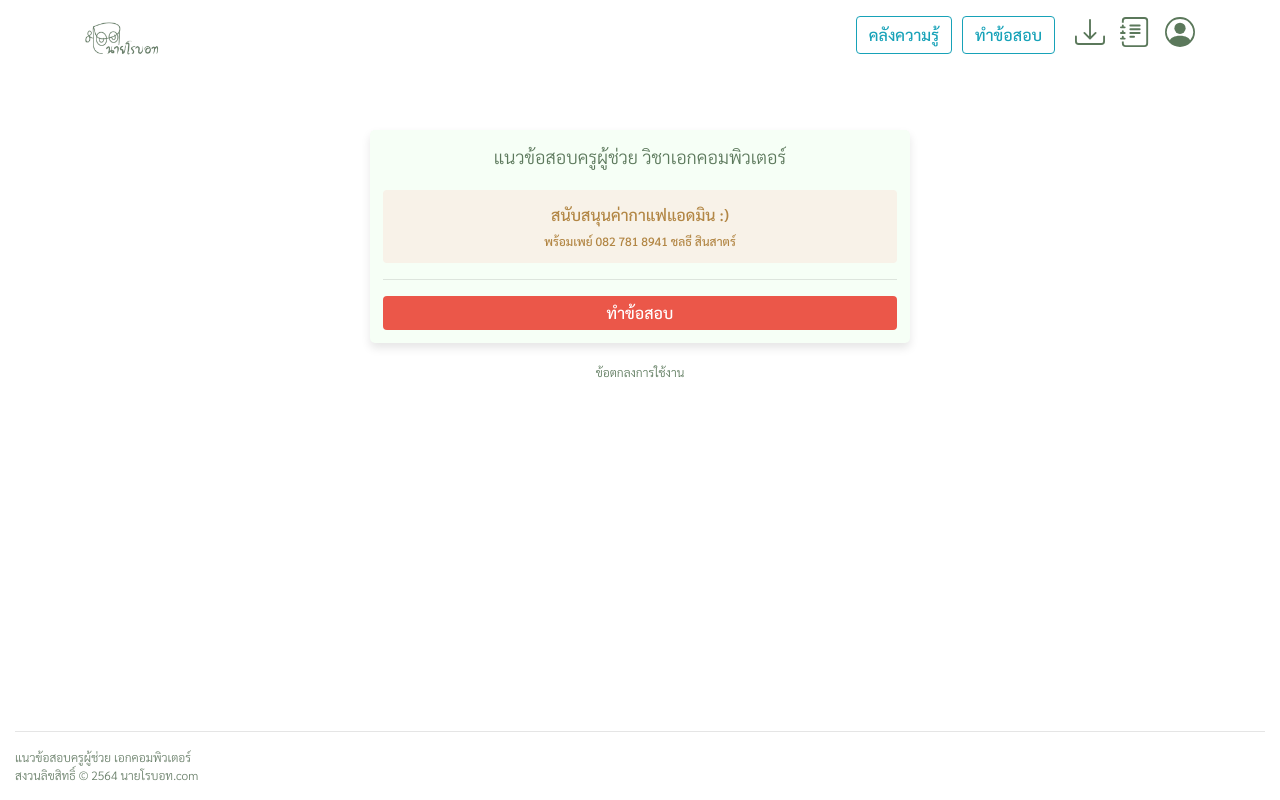
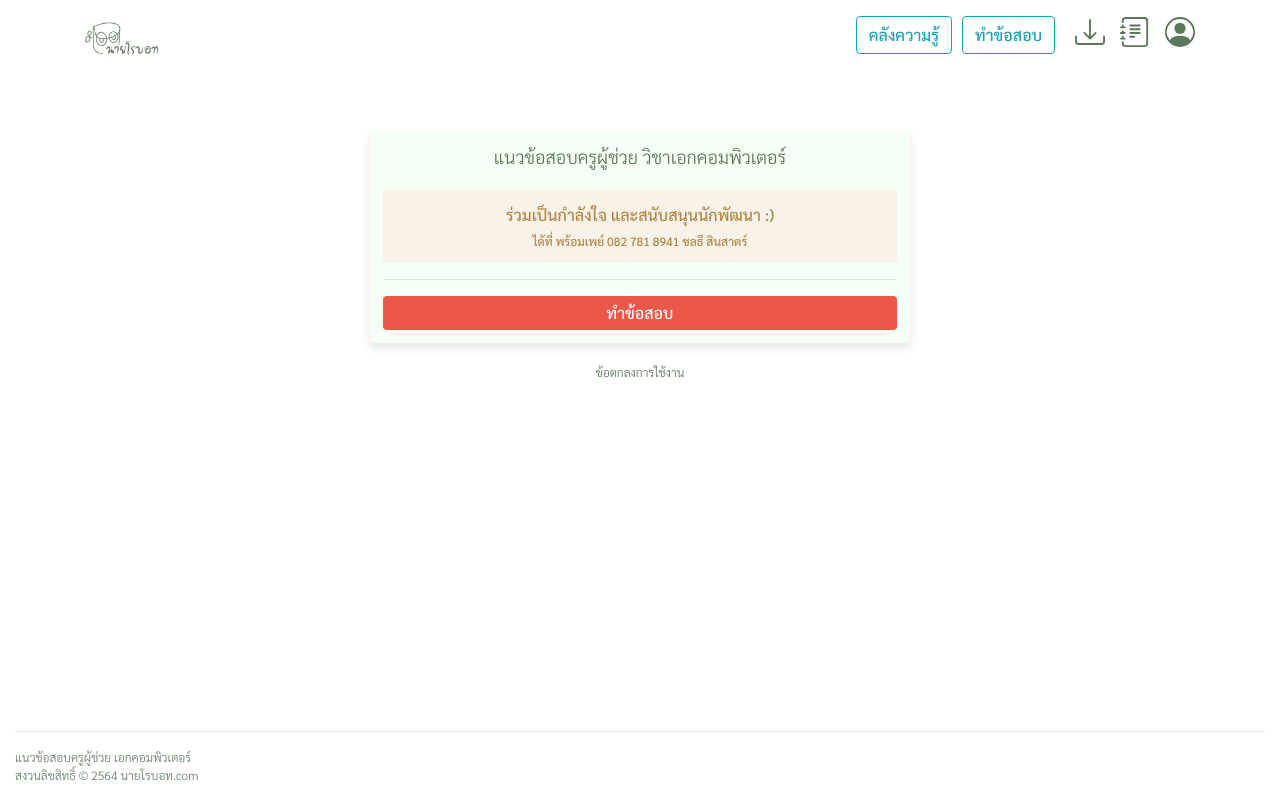
Before and after one commit to chonlatee-s/AT, a React (Create React App) app: page /RegisterAndTest in a window 1280 px wide. Built offline with nearby package versions, Linux system fonts and the light colour scheme.

Commit message:
edit text

```diff
--- a/src/Download.js
+++ b/src/Download.js
@@ -61,7 +61,6 @@ class Download extends Component {
                                 <path d="M10.97 4.97a.235.235 0 0 0-.02.022L7.477 9.417 5.384 7.323a.75.75 0 0 0-1.06 1.06L6.97 11.03a.75.75 0 0 0 1.079-.02l3.992-4.99a.75.75 0 0 0-1.071-1.05z"/>
                                 </svg> เทคโนโลยีปัญญาประดิษฐ์และข้อมูลมหัต</p>
                             <p></p>
-                            <p className="txtDetail">ปรับปรุงข้อสอบล่าสุด วันที่ 14 กุมภาพันธ์ 2564</p>
                             <p className="txtDetail"><a href="https://drive.google.com/drive/folders/1FKL5nJ2hwifRDAB9mN2zmX-Wqfnj1Yp9?usp=sharing" target="_blank" rel="noreferrer">[ ดาวน์โหลด ]</a></p>
                         </div>
                     </Col>
--- a/src/Policy.js
+++ b/src/Policy.js
@@ -16,8 +16,8 @@ class Policy extends Component {
                             </p>
 
                             <p/>
-                            <p className="txtDetail">สามารถทำข้อสอบได้ฟรี ไม่มีค่าใช้จ่ายใด ๆ แต่ถ้าอยากเลี้ยงกาแฟแอดมินสักแก้ว ก็ยินดีครับ :)
-                            ร่วมหารค่ากาแฟได้ที่ ธ.กรุงไทย 317-0-125591 ชลธี สินสาตร์ หรือพร้อมเพย์ 082 781 8941
+                            <p className="txtDetail">สามารถทำข้อสอบได้ฟรี ไม่มีค่าใช้จ่ายใด ๆ แต่ถ้าอยากร่วมเป็นกำลังใจ และสนับสนุนนักพัฒนา ก็ยินดีครับ :)
+                            ที่ ธ.กรุงไทย 317-0-125591 ชลธี สินสาตร์ หรือพร้อมเพย์ 082 781 8941
                             </p>
 
                             <p/>
--- a/src/Register.js
+++ b/src/Register.js
@@ -29,8 +29,8 @@ class Register extends Component {
                         }}>
                             <p className="topic2">แนวข้อสอบครูผู้ช่วย วิชาเอกคอมพิวเตอร์</p>
                             <Alert style={{backgroundColor:'#f8f2e8'}}>
-                                <p style={{fontSize:'16px', marginBottom:'5px', color:'#b28644'}}>สนับสนุนค่ากาแฟแอดมิน :)</p>
-                                <p style={{fontSize:'12px', margin:'0px', color:'#b28644'}}>พร้อมเพย์ 082 781 8941 ชลธี สินสาตร์</p>
+                                <p style={{fontSize:'16px', marginBottom:'5px', color:'#b28644'}}>ร่วมเป็นกำลังใจ และสนับสนุนนักพัฒนา :)</p>
+                                <p style={{fontSize:'12px', margin:'0px', color:'#b28644'}}>ได้ที่ พร้อมเพย์ 082 781 8941 ชลธี สินสาตร์</p>
                             </Alert>
                             <hr/>
                             <input type="button" className="btnLoginFree" value="ทำข้อสอบ" onClick={this.guestFree}/>
```
Also changed, not shown: 1 other file (tests, documents, lock files or other folders).
